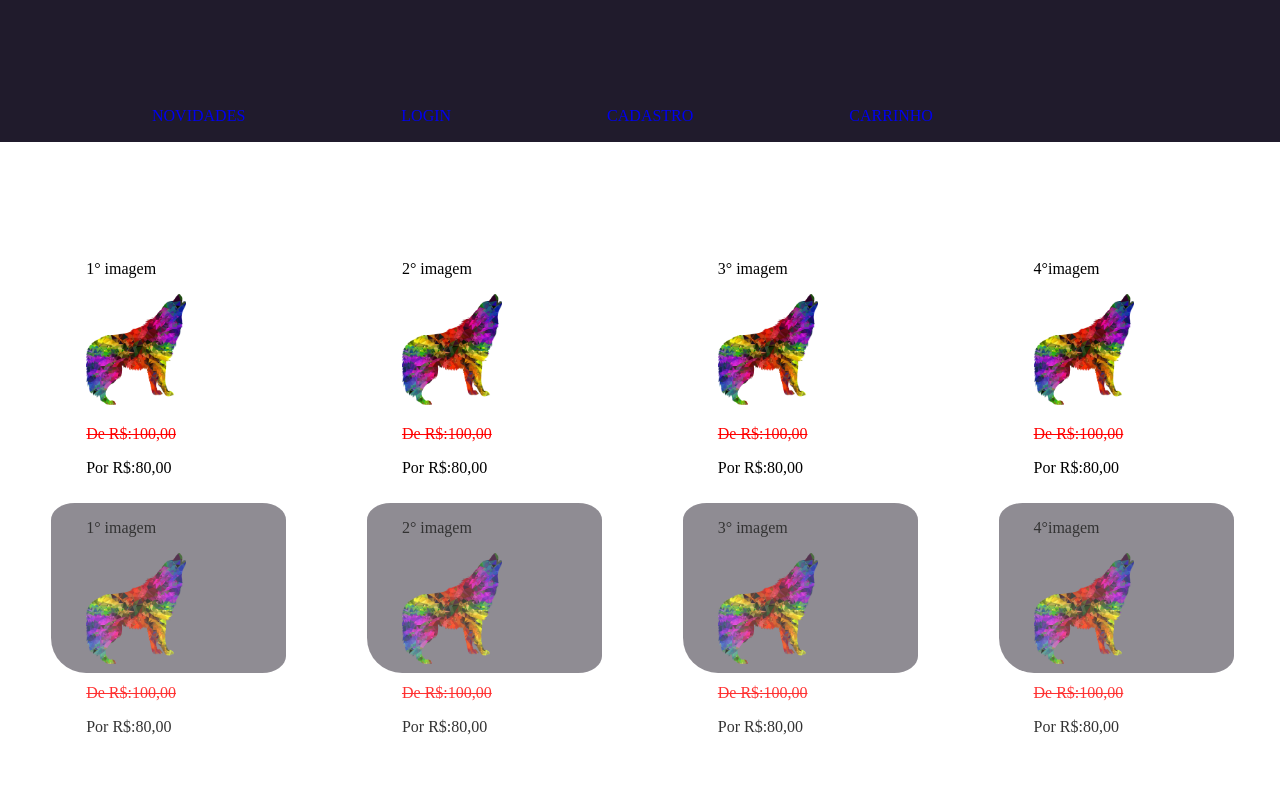
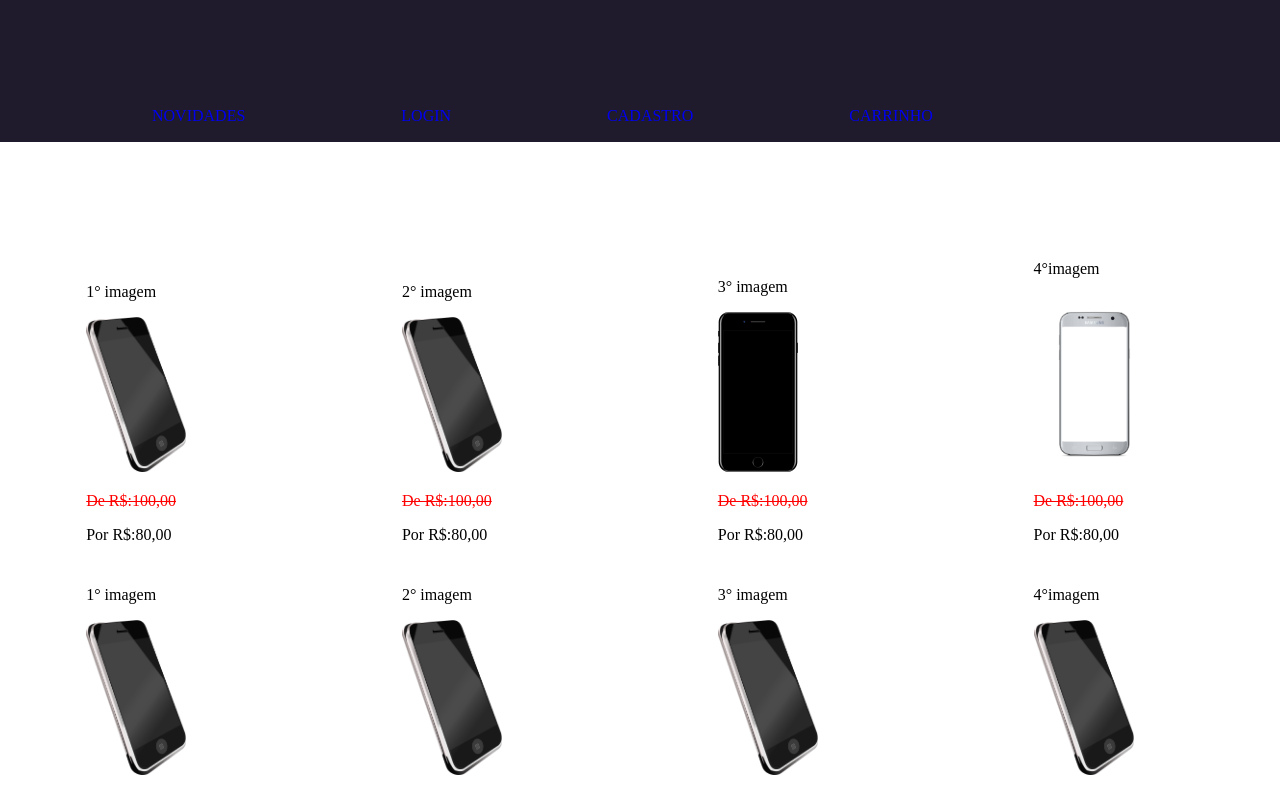
Before and after one commit to Elianars/crud, a plain HTML site: page index.html in a window 1280 px wide. Shown: the top 792 px of the page. Drawn offline with Linux system fonts and the light colour scheme; a web font is replaced by a local one.

Commit message:
imagem produtos

```diff
--- a/index.html
+++ b/index.html
@@ -23,7 +23,7 @@
         <div id="produtos">
         <div class="bloco1">
             <p>1° imagem</p>
-            <img src="./imagem/lobo.png " alt="" width="100" >
+            <img src="./imagem/smartphone-gdc83739cc_1280.png " alt="" width="100" >
             <p class="anterior">De R$:100,00 </p>
             <p>Por R$:80,00 </p>
             <!-- <p> descrição do produto</p> -->
@@ -32,28 +32,28 @@
         <div class="bloco2">
             <p>2° imagem</p>
             <!-- <p> descrição do produto</p> -->
-            <img src="./imagem/lobo.png" alt="" width="100">
+            <img src="./imagem/smartphone-gdc83739cc_1280.png" alt="" width="100">
             <p class="anterior"> De R$:100,00 </p>
             <p>Por R$:80,00 </p>
         </div>
 
         <div class="bloco3">
             <p>3° imagem</p>
-            <img src="./imagem/lobo.png" alt="" width="100">
+            <img src="./imagem/iphone-7-plus-gf0faab6d1_1280.png" alt="" width="80">
             <p class="anterior">De R$:100,00 </p>
             <p>Por R$:80,00 </p>
         </div>
 
         <div class="bloco4">
             <p>4°imagem</p>
-            <img src="./imagem/lobo.png" alt="" width="100">
+            <img src="./imagem/phone-gd9e79dfed_1920.png" alt="" width="120">
             <p class="anterior">De R$:100,00 </p>
             <p>Por R$:80,00 </p>
         </div>
 
          <div class="blocox">
             <p>1° imagem</p>
-            <img src="./imagem/lobo.png " alt="" width="100" >
+            <img src="./imagem/smartphone-gdc83739cc_1280.png " alt="" width="100" >
             <p class="anterior">De R$:100,00 </p>
             <p>Por R$:80,00 </p>
             <!-- <p> descrição do produto</p> -->
@@ -62,21 +62,21 @@
         <div class="blocox">
             <p>2° imagem</p>
             <!-- <p> descrição do produto</p> -->
-            <img src="./imagem/lobo.png" alt="" width="100">
+            <img src="./imagem/smartphone-gdc83739cc_1280.png " alt="" width="100">
             <p class="anterior">De R$:100,00 </p>
             <p>Por R$:80,00 </p>
         </div>
 
         <div class="blocox">
             <p>3° imagem</p>
-            <img src="./imagem/lobo.png" alt="" width="100">
+            <img src="./imagem/smartphone-gdc83739cc_1280.png "  alt="" width="100">
             <p class="anterior">De R$:100,00 </p>
             <p>Por R$:80,00 </p>
         </div>
 
         <div class="blocox">
             <p>4°imagem</p>
-            <img src="./imagem/lobo.png" alt="" width="100">
+            <img src="./imagem/smartphone-gdc83739cc_1280.png " alt="" width="100">
             <p class="anterior">De R$:100,00 </p>
             <p>Por R$:80,00 </p>
         </div>
--- a/style.css
+++ b/style.css
@@ -227,8 +227,8 @@ hr{
 }
 .blocox{
     display:inline-block;
-    background-color: #747079;
-    opacity: 0.8;
+    /* background-color: #747079; */
+    /* opacity: 0.8; */
     width: 200px;
     height: 170px;
     margin:2% 2% 2% 4%;
@@ -243,6 +243,7 @@ hr{
 }
 .breadcrumb li {
     list-style: none;
+    margin:0px 15px;
 }
 .mapasite{
     margin:25px 3px 100px 1px ;
```
Also changed, not shown: cadastro.html (+6 -0 lines), imagem/accessory-ge40b2b63d_1920.jpg (added), imagem/fone-ga58d31b71_1920.jpg (added), imagem/headphones-g7751c0cd5_1920.jpg (added), imagem/iphone-7-plus-gf0faab6d1_1280.png (added), imagem/phone-gd9e79dfed_1920.png (added), imagem/smartphone-gdc83739cc_1280.png (added).
